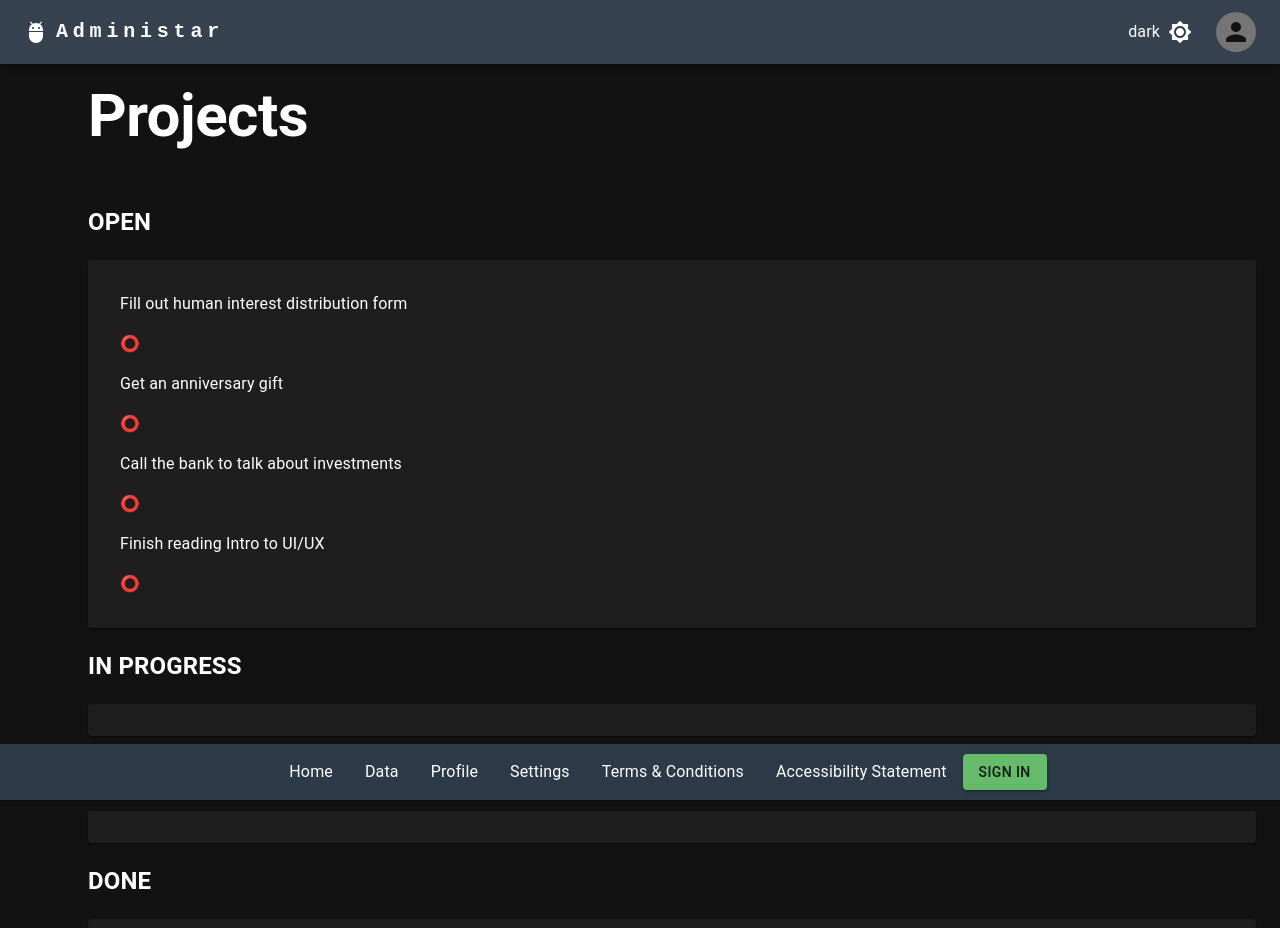
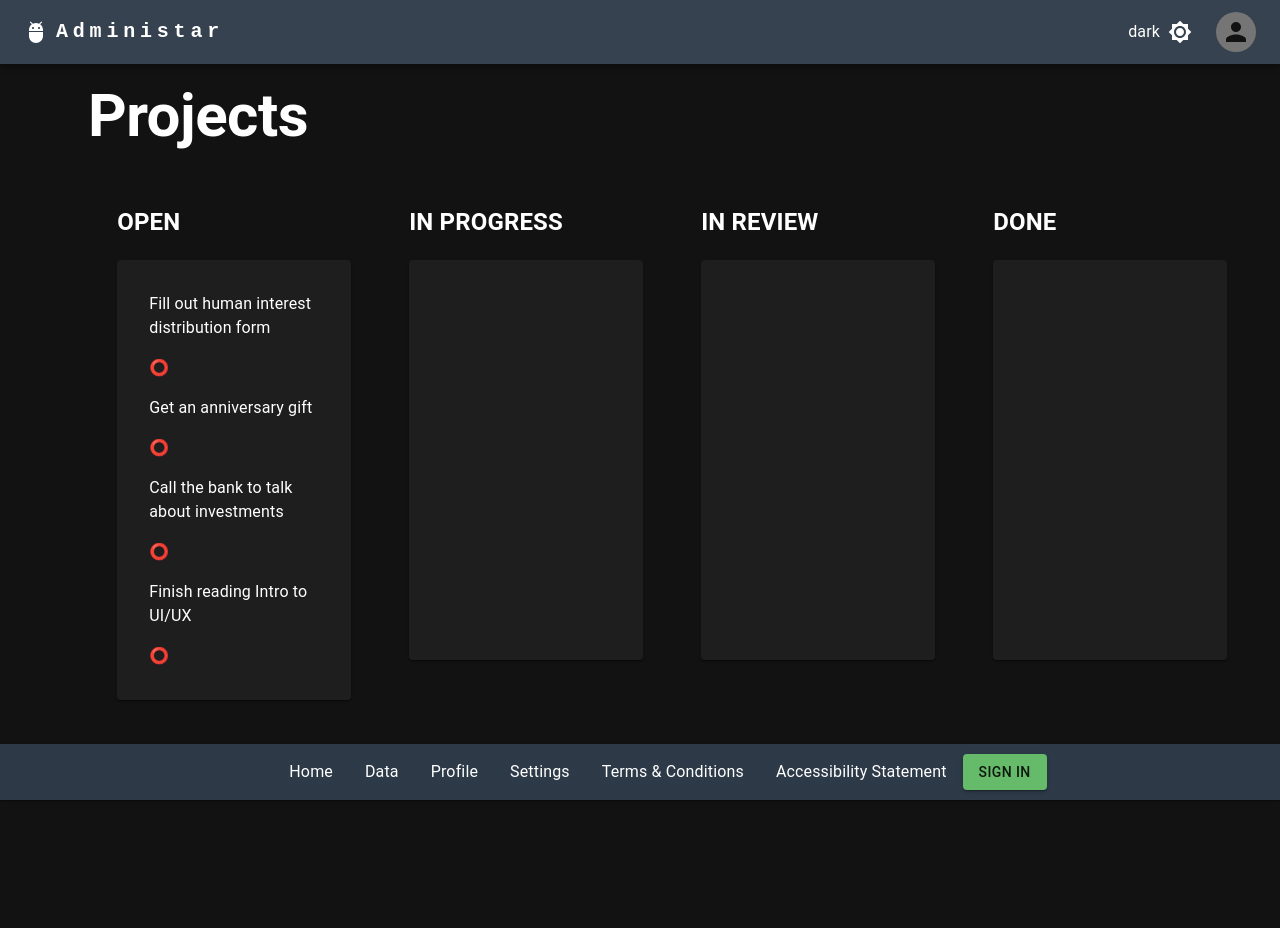
Before and after one commit to sclarke5/dashboard, a Next.js app: page /dashboard/projects in a window 1280 px wide. Shown: the top 928 px of the page. After the commit the page ends 816 px from the top, so only its background shows below. Built offline with nearby package versions, Linux system fonts and the light colour scheme; no server answers.

Commit message:
add styling and fix list key bug

```diff
--- a/src/app/dashboard/projects/Column.tsx
+++ b/src/app/dashboard/projects/Column.tsx
@@ -6,7 +6,7 @@ const Column = ({ isOver, children }: { isOver: boolean, children: any }) => {
 
   return (
     <Box>
-      <Paper sx={{ padding: '1rem 2rem' }} >
+      <Paper sx={{ padding: '1rem 2rem', minHeight: '50vh' }} >
         <div className={`col${className}`}>
           {children}
         </div>
--- a/src/app/dashboard/projects/Projects.module.scss
+++ b/src/app/dashboard/projects/Projects.module.scss
@@ -1,3 +1,21 @@
+.row {
+  display: flex;
+  justify-content: space-around;
+}
+
+.columnWrapper {
+  width: 20%;
+  min-height: 5rem;
+}
+
+.columnHeader {
+  text-align: center;
+}
+
+.trelloItem {
+  border: 1px solid white;
+}
+
 .modal {
   background-color: #F4F5F7;
   border-radius: 2px;
--- a/src/app/dashboard/projects/Window.tsx
+++ b/src/app/dashboard/projects/Window.tsx
@@ -6,6 +6,7 @@ const Window = ({ show, item, onClose }: {
   item: any,
   onClose: any
 }) => {
+  Modal.setAppElement('body')
   return (
     <Modal
       isOpen={show}
@@ -25,7 +26,6 @@ const Window = ({ show, item, onClose }: {
           </p>
         </div>
       </div>
-
     </Modal>
   )
 }
--- a/src/app/dashboard/projects/page.tsx
+++ b/src/app/dashboard/projects/page.tsx
@@ -6,7 +6,7 @@ import { data, statuses } from './trelloData';
 import { DropWrapper } from './DropWrapper';
 import { Column } from './Column';
 import { TrelloItem } from './TrelloItem';
-import styles from '.Projects.module.scss';
+import styles from './Projects.module.scss';
 
 const Projects = () => {
   const [items, setItems] = useState(data);
@@ -43,17 +43,18 @@ const Projects = () => {
       >
         Projects
       </Typography>
-      <div className={"row"}>
+      <div className={styles.row}>
             {statuses.map(s => {
                 return (
-                    <div key={status} className={"col-wrapper"}>
+                    <div key={s.id} className={styles.columnWrapper}>
                         <h2 className={"col-header"}>{s.status.toUpperCase()}</h2>
                         <DropWrapper onDrop={onDrop} status={s.status}>
                             <Column>
-                                {items
-                                    .filter(i => i.status === s.status)
-                                    .map((i, idx) => <TrelloItem key={i.id} item={i} index={idx} moveItem={moveItem} status={s} />)
-                                }
+                              {items
+                                .filter(i => i.status === s.status)
+                                .map((i, idx) => <TrelloItem key={i.id} item={i} index={idx} moveItem={moveItem} status={s}
+                              />)
+                              }
                             </Column>
                         </DropWrapper>
                     </div>
--- a/src/app/dashboard/projects/trelloData.ts
+++ b/src/app/dashboard/projects/trelloData.ts
@@ -24,23 +24,32 @@ const data = [{
   content: "Finish reading Intro to UI/UX"
 }];
 
-const statuses = [{
+const statuses = [
+  {
+    id: 1,
     status: "open",
     icon: "⭕️",
     color: "#EB5A46"
-}, {
+  },
+  {
+    id: 2,
     status: "in progress",
     icon: "🔆️",
     color: "#00C2E0"
-}, {
+  },
+  {
+    id: 3,
     status: "in review",
     icon: "📝",
     color: "#C377E0"
-}, {
+  },
+  {
+    id: 4,
     status: "done",
     icon: "✅",
     color: "#3981DE"
-}];
+  }
+];
 
 
 export { data, statuses };
```
Lines whose indentation alone changed are shown as unchanged.
